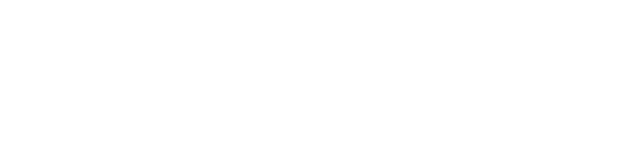
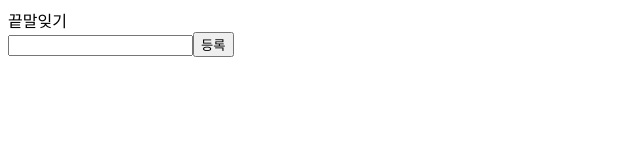
Before and after one commit to Jin-H-Kim/Javascript, a plain HTML site: page index.html in a window 1280 px wide. Shown: the whole page, without its empty margins (0-640 px from the left). Drawn offline with Linux system fonts and the light colour scheme.

Commit message:
end word game javascript

```diff
--- /dev/null
+++ b/common/js/word.js
@@ -0,0 +1,24 @@
+var _body = document.body;
+var _word = document.createElement('div')
+_word.textContent = '끝말잊기';
+_body.append(_word);
+
+var _input = document.createElement('input');
+var _button = document.createElement('button');
+_button.textContent = '등록'
+_body.append(_input);
+_body.append(_button);
+
+var _result = document.createElement('div');
+_body.append(_result);
+
+_button.addEventListener('click',function checkWord(){
+    if(_word.textContent[_word.textContent.length - 1] === _input.value[0]){
+        _result.textContent = 'Good';
+        _word.textContent = _input.value;
+        _input.value = '';
+        _input.focus();
+    }else{
+        _result.textContent = 'No';
+    }
+})
--- a/index.html
+++ b/index.html
@@ -7,6 +7,6 @@
 	<title></title>
 </head>
 <body>
-
+	<script src="common/js/word.js"></script>
 </body>
 </html>
```
